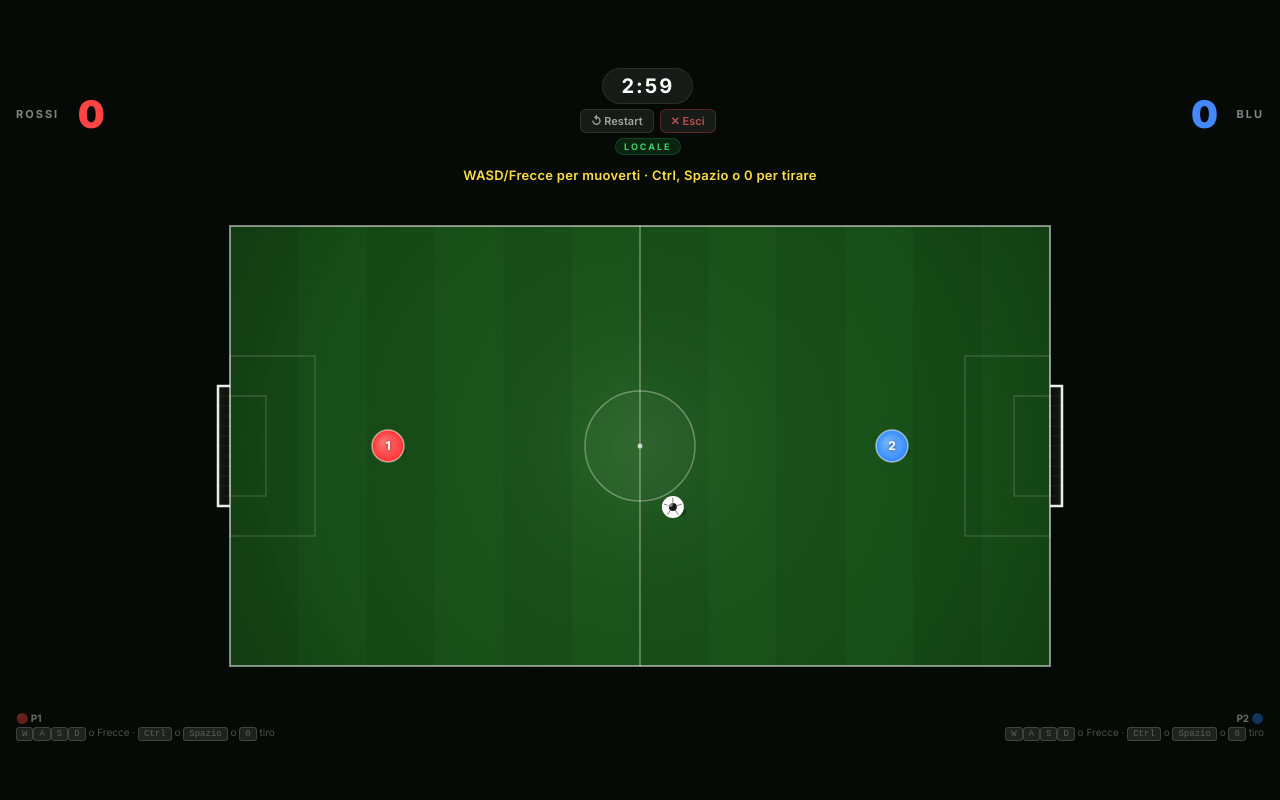
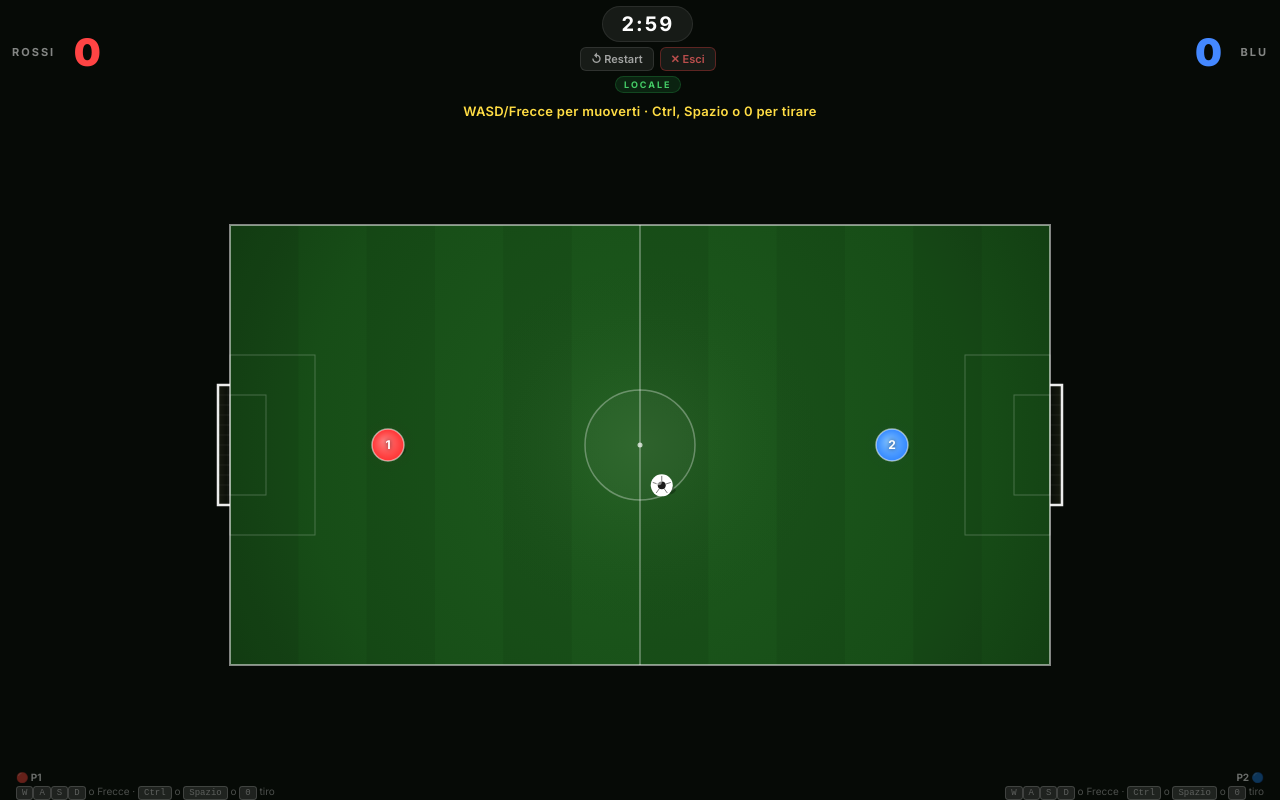
Before and after one commit to Adrotto2008/haxball, a plain HTML site: page index.html in a window 1280 px wide. Both pictures are taken after a click on the button "Gioca in locale (stesso PC)". Drawn offline with nearby package versions, Linux system fonts and the light colour scheme.

Commit message:
Update index.html

```diff
--- a/index.html
+++ b/index.html
@@ -11,7 +11,7 @@
 body{
   background:#060a06;min-height:100vh;
   display:flex;flex-direction:column;align-items:center;justify-content:center;
-  font-family:'Inter',sans-serif;color:#fff;overflow:hidden;touch-action:none;
+  font-family:'Inter',sans-serif;color:#fff;touch-action:none;
 }
 
 /* ── LOBBY ──────────────────────────────────────────── */
@@ -64,10 +64,14 @@
 #lobby-msg{font-size:12px;color:#ffdd66;min-height:16px;text-align:center}
 
 /* ── GAME ───────────────────────────────────────────── */
-#game{display:none;flex-direction:column;align-items:center;gap:0;width:100%}
+#game{
+  display:none;flex-direction:column;align-items:center;gap:0;
+  width:100%;height:100vh;overflow:hidden;
+  position:fixed;inset:0;background:#060a06;z-index:10;
+}
 #hud{
   width:100%;display:flex;align-items:center;justify-content:space-between;
-  padding:8px 16px 6px;
+  padding:6px 12px 4px;flex-shrink:0;
 }
 .team-score{display:flex;align-items:center;gap:10px}
 .team-name{font-size:11px;font-weight:700;letter-spacing:2px;opacity:.5}
@@ -93,9 +97,14 @@
 .badge-host{background:rgba(255,60,60,.15);color:#ff6666;border:1px solid rgba(255,60,60,.25)}
 .badge-guest{background:rgba(60,130,255,.15);color:#6699ff;border:1px solid rgba(60,130,255,.25)}
 #ping{font-size:10px;color:rgba(255,255,255,.3)}
-#msg-bar{font-size:13px;font-weight:600;min-height:20px;color:#ffdd44;text-align:center;padding:1px 0 3px;letter-spacing:.3px}
-#wrap{position:relative;line-height:0}
-canvas{display:block}
+#msg-bar{font-size:13px;font-weight:600;min-height:20px;color:#ffdd44;text-align:center;padding:1px 0 3px;letter-spacing:.3px;flex-shrink:0}
+#wrap{
+  position:relative;line-height:0;
+  flex:1;display:flex;align-items:center;justify-content:center;
+  overflow:hidden;width:100%;
+}
+/* Il canvas viene scalato via JS con transform:scale — mantiene dimensioni interne */
+canvas{display:block;transform-origin:center center;}
 #goal-flash{
   position:absolute;inset:0;pointer-events:none;opacity:0;
   background:radial-gradient(ellipse at center,rgba(255,220,50,.6) 0%,rgba(255,150,0,.2) 40%,transparent 70%);
@@ -105,7 +114,7 @@
 /* ── CTRL BAR (desktop) ─────────────────────────────── */
 #ctrl-bar{
   display:flex;justify-content:space-between;width:100%;
-  padding:6px 16px 2px;font-size:10px;color:rgba(255,255,255,.28);
+  padding:4px 16px 2px;font-size:10px;color:rgba(255,255,255,.28);flex-shrink:0;
 }
 .ctrl-side{display:flex;flex-direction:column;gap:2px}
 kbd{background:rgba(255,255,255,.1);border-radius:3px;padding:1px 5px;font-size:9px;font-family:monospace;border:1px solid rgba(255,255,255,.15)}
@@ -265,10 +274,10 @@
 const P_FRIC   = 0.68;  // era 0.60 (si ferma deciso ma non di colpo)
 
 const B_FRIC   = 0.985;
-const B_BOUNCE = 0.68;
-const B_HIT_R  = 0.78;
+const B_BOUNCE = 0.82;  // era 0.68 — rimbalza molto di più
+const B_HIT_R  = 0.80;
 
-const KICK_MIN     = 4.5;
+const KICK_MIN     = 4.0;
 const KICK_MAX     = 13.0;
 const KICK_CHG_F   = 50;   // frame per max carica
 // distanza max da palla per attivare il tiro (fix bug particelle a distanza)
@@ -340,7 +349,7 @@
 }
 function mkBall(){
   const a=Math.random()*Math.PI*2;
-  return {x:W/2,y:H/2,vx:Math.cos(a)*1.5,vy:Math.sin(a)*1.5,r:BR,trail:[]};
+  return {x:W/2,y:H/2,vx:Math.cos(a)*1.0,vy:Math.sin(a)*1.0,r:BR,trail:[]};
 }
 function reset(full){
   players=[mkPlayer(W*.22,H/2,'#ff3333',0), mkPlayer(W*.78,H/2,'#3388ff',1)];
@@ -496,7 +505,7 @@
 
 function applyInput(p,inp){
   const charging=inp.kick;
-  const topSpd=charging?P_SPEED*.78:P_SPEED;
+  const topSpd=charging?P_SPEED*.42:P_SPEED;  // molto più lento mentre carica
 
   if(charging){
     p.charge=Math.min(p.charge+1,KICK_CHG_F);
@@ -817,8 +826,22 @@
 }
 
 // ════════════════════════════════════════════════════════
-// GAME LOOP  — delta time reale
+// SCALING CANVAS — adatta al viewport (fix mobile)
 // ════════════════════════════════════════════════════════
+function scaleCanvas(){
+  const wrap = $('wrap');
+  const ww = wrap.clientWidth  || window.innerWidth;
+  const wh = wrap.clientHeight || (window.innerHeight - 120); // sottrai hud+msg
+  // Calcola scala mantenendo aspect ratio 900×520
+  const scaleX = ww / W;
+  const scaleY = wh / H;
+  const scale  = Math.min(scaleX, scaleY, 1); // mai più grande del 100% su desktop
+  canvas.style.transform = `scale(${scale})`;
+  // Ridimensiona il wrap alla dimensione visiva del canvas scalato
+  wrap.style.height = Math.round(H * scale) + 'px';
+}
+window.addEventListener('resize', scaleCanvas);
+// verrà chiamata anche in startGame
 let running=false;
 function loop(ts){
   if(!running)return;
@@ -855,7 +878,9 @@
     // Mostra ugualmente per online/singolo
   }
   reset(true);updateHUD();
-  lastFrameTime=0;running=true;requestAnimationFrame(loop);
+  lastFrameTime=0;running=true;
+  // Scala il canvas dopo che il DOM si è aggiornato
+  requestAnimationFrame(()=>{ scaleCanvas(); requestAnimationFrame(loop); });
 }
 
 async function createRoom(){
```
